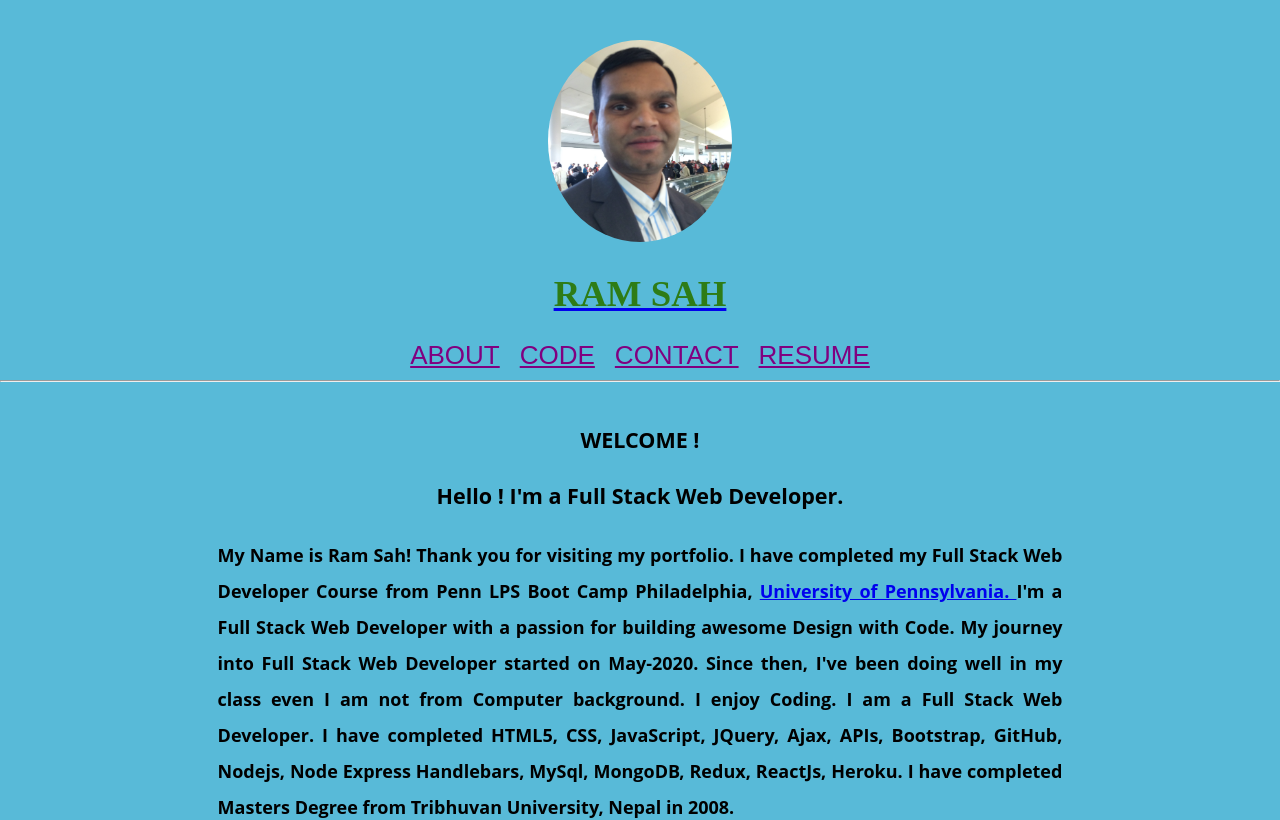
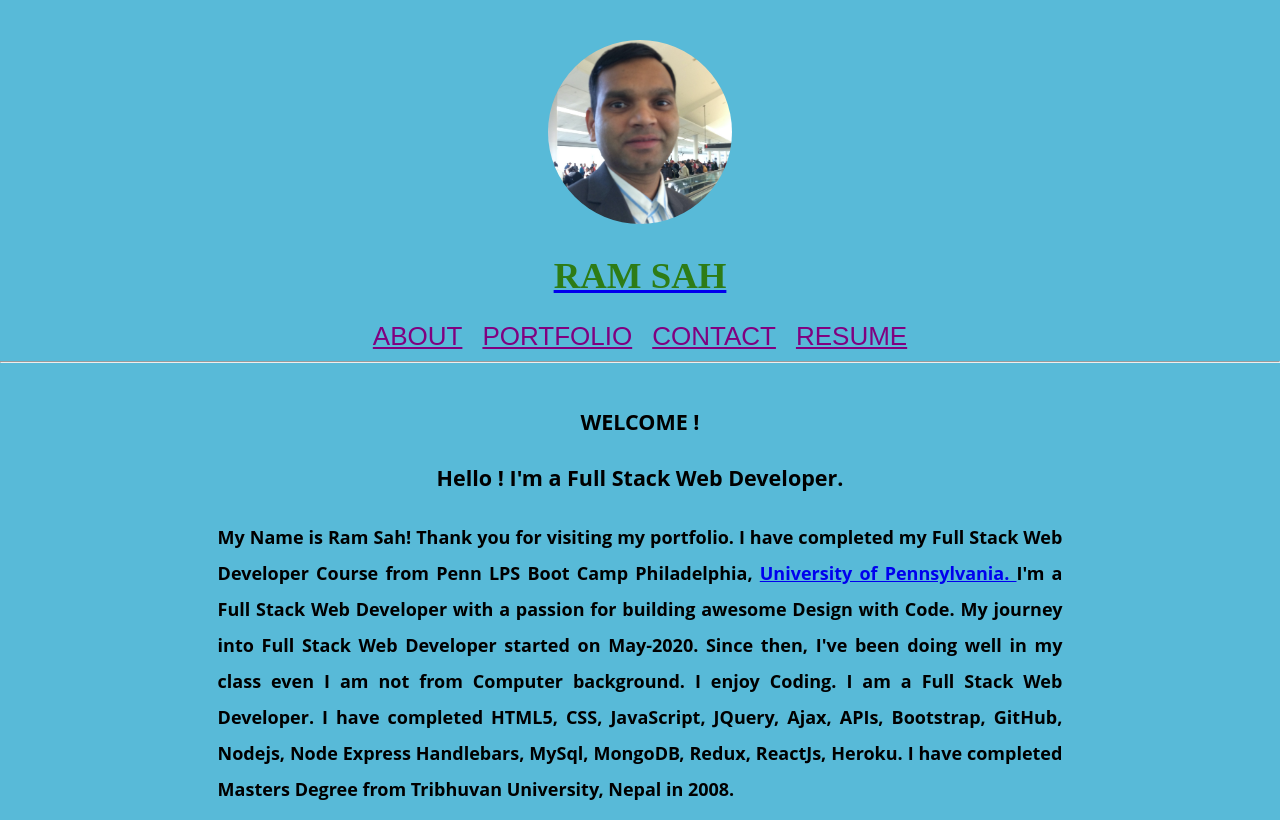
Before and after one commit to ram-sah/React-Portfolio, a React (Create React App) app: page / in a window 1280 px wide. Shown: the top 820 px of the page. Built offline with nearby package versions, Linux system fonts and the light colour scheme.

Commit message:
Update codes to link contact page

```diff
--- a/public/index.html
+++ b/public/index.html
@@ -1,4 +1,4 @@
-<!doctype html>
+<!DOCTYPE html>
 <html lang="en">
 
 <head>
@@ -12,7 +12,8 @@
     -->
   <link rel="manifest" href="%PUBLIC_URL%/manifest.json">
   <link rel="shortcut icon" href="%PUBLIC_URL%/RSfavicon.ico">
-  <link rel='stylesheet prefetch' href='https://cdnjs.cloudflare.com/ajax/libs/font-awesome/4.6.3/css/font-awesome.min.css'>
+  <link rel='stylesheet prefetch'
+    href='https://cdnjs.cloudflare.com/ajax/libs/font-awesome/4.6.3/css/font-awesome.min.css'>
 
   <title>RAM SAH</title>
 
@@ -50,8 +51,7 @@
   <noscript>
     <div class="statcounter"><a title="website
 statistics" href="http://statcounter.com/" target="_blank"><img class="statcounter"
-src="//c.statcounter.com/11436881/0/3e96233f/1/"
-alt="website statistics"></a></div>
+          src="//c.statcounter.com/11436881/0/3e96233f/1/" alt="website statistics"></a></div>
   </noscript>
   <!-- End of StatCounter Code for Default Guide -->
 </body>
--- a/src/App.js
+++ b/src/App.js
@@ -3,12 +3,13 @@ import { IndexRoute, Router, Route, hashHistory } from 'react-router';
 
 import App from './containers/App'
 import Home from './containers/Home'
+import Contact from './containers/Contact'
 
 export default (
     <Router history={hashHistory}>
       <Route path='/' component={App}>
         <IndexRoute component={Home}/>
-
+        <Route path='/contact' component={Contact} />
       </Route>
     </Router>
 
--- a/src/containers/Header.js
+++ b/src/containers/Header.js
@@ -5,7 +5,7 @@ import Pdf from '../assets/RAM-resume.pdf';
 
 const ProfileImage = styled.img`
   width: 10em;
-  height: 11em;
+  height: 10em;
   border-radius: 50%;
 `;
 
@@ -41,7 +41,7 @@ class Header extends Component {
         </Link>
         <div>
           <NavLink to='/'>ABOUT</NavLink>
-          <NavLink to='/code'>CODE</NavLink>
+          <NavLink to='/code'>PORTFOLIO</NavLink>
           <NavLink to='/contact'>CONTACT</NavLink>
            {/* <NavLink to=''>RESUME</NavLink> */}
            <NavLink href ={Pdf} target="_black">RESUME</NavLink>
```
Also changed, not shown: src/assets/ram.jpg.
